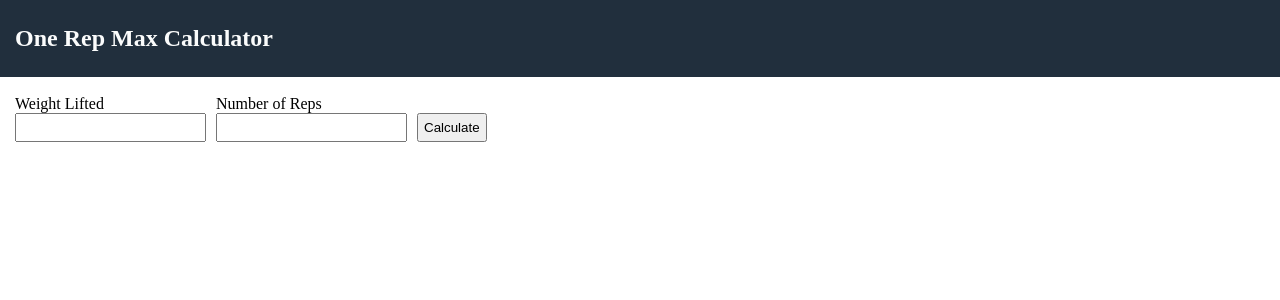
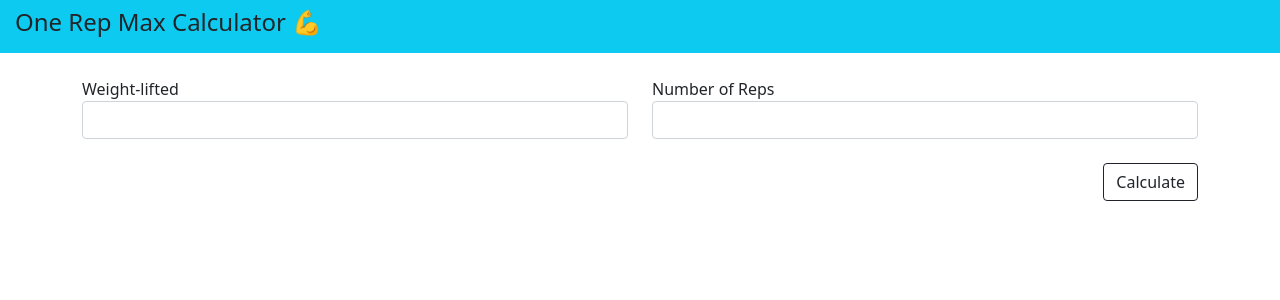
Before and after one commit to dcfernandez1023/MaxRepCalculator, a Flask app: page / in a window 1280 px wide. Shown: the top 300 px of the page. Run offline with Flask 2, Linux system fonts and the light colour scheme.

Commit message:
unit tests and bdd tests are done

```diff
--- a/controllers/OneRepCalculatorController.py
+++ b/controllers/OneRepCalculatorController.py
@@ -8,12 +8,12 @@
 
     def calculate_one_rep_max(self, request_body):
         try:
-            weight_lifted = request_body.get("weight_lifted")
-            num_reps = request_body.get("num_reps")
+            weight_lifted = int(request_body.get("weight_lifted"))
+            num_reps = int(request_body.get("num_reps"))
             one_rep_max = self.__calculator.calculate_one_rep_max(weight_lifted, num_reps)
             return make_response({
                 "message": "Success",
                 "one_rep_max": one_rep_max
             }, 200)
         except Exception:
-            return make_response({"message": "Internal Server Error"}, 500)
+            return make_response({"message": "Bad request"}, 400)
--- a/static/scripts/index.js
+++ b/static/scripts/index.js
@@ -1,3 +1,25 @@
-function test() {
-    alert("hello world");
+function calculateOneRepMax() {
+    var weightLifted = document.getElementById("weight_lifted").value;
+    var numReps = document.getElementById("num_reps").value;
+    if(weightLifted.trim().length === 0 || numReps.trim().length === 0) {
+        alert("Please enter a value in both input fields.");
+        return;
+    }
+    var endpoint = "http://localhost:5000/api/calculateOneRepMax/" + weightLifted + "/" + numReps;
+    var xhttp = new XMLHttpRequest();
+    xhttp.onreadystatechange = function() {
+        if(this.readyState == 4 && this.status == 200) {
+            var res = JSON.parse(this.responseText);
+            var resultContainer = document.getElementById("result-container");
+            resultContainer.innerText = "Estimated one rep max: " + res.one_rep_max.toString();
+        }
+        else if(this.readyState == 4 && this.status == 400) {
+            alert("Bad request. The data you entered is likely invalid. Please enter numbers only.");
+        }
+        else if(this.readState == 4) {
+            alert("An unexpected error occurred. Your request could not be processed.")
+        }
+    };
+    xhttp.open("GET", endpoint, true);
+    xhttp.send();
 }
--- a/static/styles/index.css
+++ /dev/null
@@ -1,38 +0,0 @@
-body {
-    margin: 0;
-}
-
-input, label {
-    display: block;
-}
-
-.container {
-    width: 100%;
-    margin-left: 15px;
-}
-
-.navbar {
-    top: 0px;
-    width: 100%;
-    padding: 5px 5px;
-    text-align: left;
-    background-color: #212F3D;
-}
-
-.navbar-header {
-    margin-left: 10px;
-    color: #FBFCFC
-}
-
-.input-container {
-    float: left;
-}
-
-.calculator-inputs {
-    padding: 5px;
-    margin-right: 10px;
-}
-
-.calculate-button {
-    padding: 5px;
-}
--- a/templates/index.html
+++ b/templates/index.html
@@ -4,27 +4,36 @@
     <meta charset="UTF-8">
     <title>One Rep Max Calculator</title>
     <script src="../static/scripts/index.js"></script>
-    <link rel="stylesheet" href="../static/styles/index.css">
+    <!-- Bootstrap 5.0 stylesheet -->
+    <link href="https://cdn.jsdelivr.net/npm/bootstrap@5.0.0-beta3/dist/css/bootstrap.min.css" rel="stylesheet" integrity="sha384-eOJMYsd53ii+scO/bJGFsiCZc+5NDVN2yr8+0RDqr0Ql0h+rP48ckxlpbzKgwra6" crossorigin="anonymous">
 </head>
 <body>
-    <div class="navbar">
-        <h2 class="navbar-header"> One Rep Max Calculator </h2>
+    <div class="row">
+        <div class="navbar navbar-info bg-info">
+            <h4 style="margin-left: 15px"> One Rep Max Calculator 💪 </h4>
+        </div>
     </div>
-    <br>
     <div class="container">
-        <div class="input-container">
-            <label for="weight_lifted"> Weight Lifted </label>
-            <input id="weight_lifted" class="calculator-inputs" type="number">
-        </div>
-        <div class="input-container">
-            <label for="num_reps"> Number of Reps </label>
-            <input id="num_reps" class="calculator-inputs" type="number">
+        <br>
+        <div class="row">
+            <div class="col-md-6">
+                <label for="weight_lifted"> Weight-lifted </label>
+                <input id ="weight_lifted" type="text" class="form-control">
+            </div>
+            <div class="col-md-6">
+                <label for="num_reps"> Number of Reps </label>
+                <input id="num_reps" type="text" class="form-control">
+            </div>
         </div>
         <br>
-        <div>
-            <button class="calculate-button" type="button" onclick="test()">
-                Calculate
-            </button>
+        <div class="row">
+            <div id="result-container" class="col-md-6">
+            </div>
+            <div class="col-md-6">
+                <button style="float: right" type="button" class="btn btn-outline-dark" onclick="calculateOneRepMax()">
+                    Calculate
+                </button>
+            </div>
         </div>
     </div>
 </body>
```
Also changed, not shown: routes/one_rep_calculator_routes.py (+4 -4 lines), tests/unit_tests/test_OneRepCalculator.py (added, +32 -0 lines), tests/unit_tests/test_OneRepCalculatorController.py (added, +33 -0 lines), tests/__init__.py (added), tests/unit_tests/__init__.py (added).
